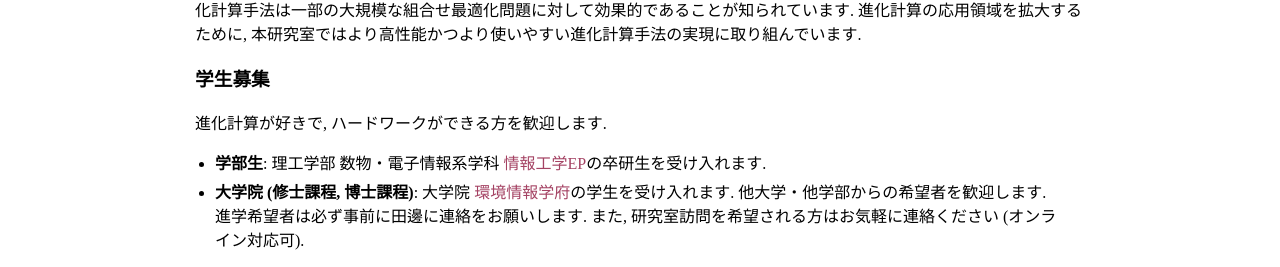
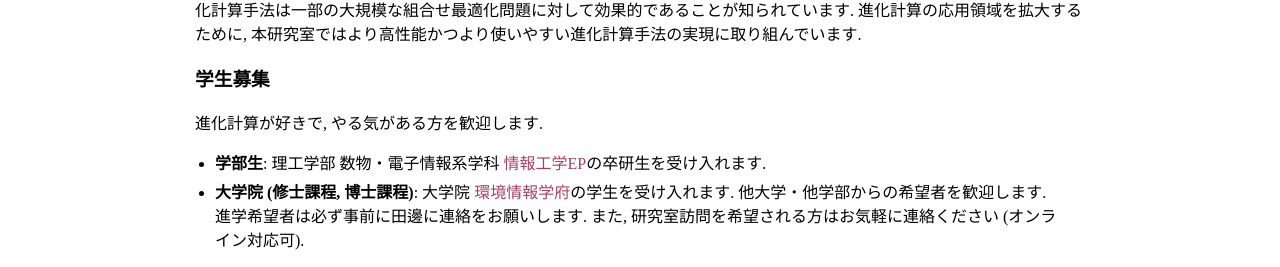
Before and after one commit to aopt-lab/aopt-lab.github.io, a Jekyll site: the page built from index.md, in a window 1280 px wide. Shown: the part 1687-1954 px from the top of the page. Built offline with Jekyll 4.4.1, drawn with Linux system fonts in a browser that asks for light colours.

Commit message:
update news

```diff
--- a/index.md
+++ b/index.md
@@ -77,7 +77,7 @@ title: 田邊研究室
 
 ### 学生募集
 
-進化計算が好きで, ハードワークができる方を歓迎します.
+進化計算が好きで, やる気がある方を歓迎します.
 
 - **学部生**:  理工学部 数物・電子情報系学科 [情報工学EP](http://www.cse.ynu.ac.jp/)の卒研生を受け入れます.
 - **大学院 (修士課程, 博士課程)**: 大学院  [環境情報学府](https://www.eis.ynu.ac.jp/)の学生を受け入れます. 他大学・他学部からの希望者を歓迎します. 進学希望者は必ず事前に田邊に連絡をお願いします. また, 研究室訪問を希望される方はお気軽に連絡ください (オンライン対応可).
```
